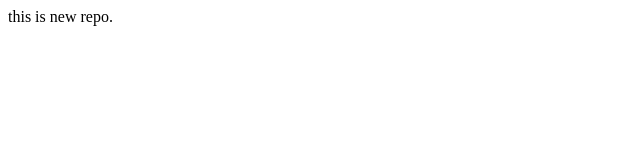
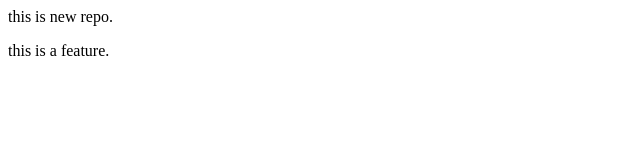
Before and after one commit to muskan-sahu336/localRepo, a plain HTML site: page index.html in a window 1280 px wide. Shown: the full height of the page, 0-640 px from the left. Drawn offline with Linux system fonts and the light colour scheme.

Commit message:
add new feature

```diff
--- a/index.html
+++ b/index.html
@@ -1 +1,2 @@
 <p>this is new repo.</p>
+<p>this is a feature.</p>
```
